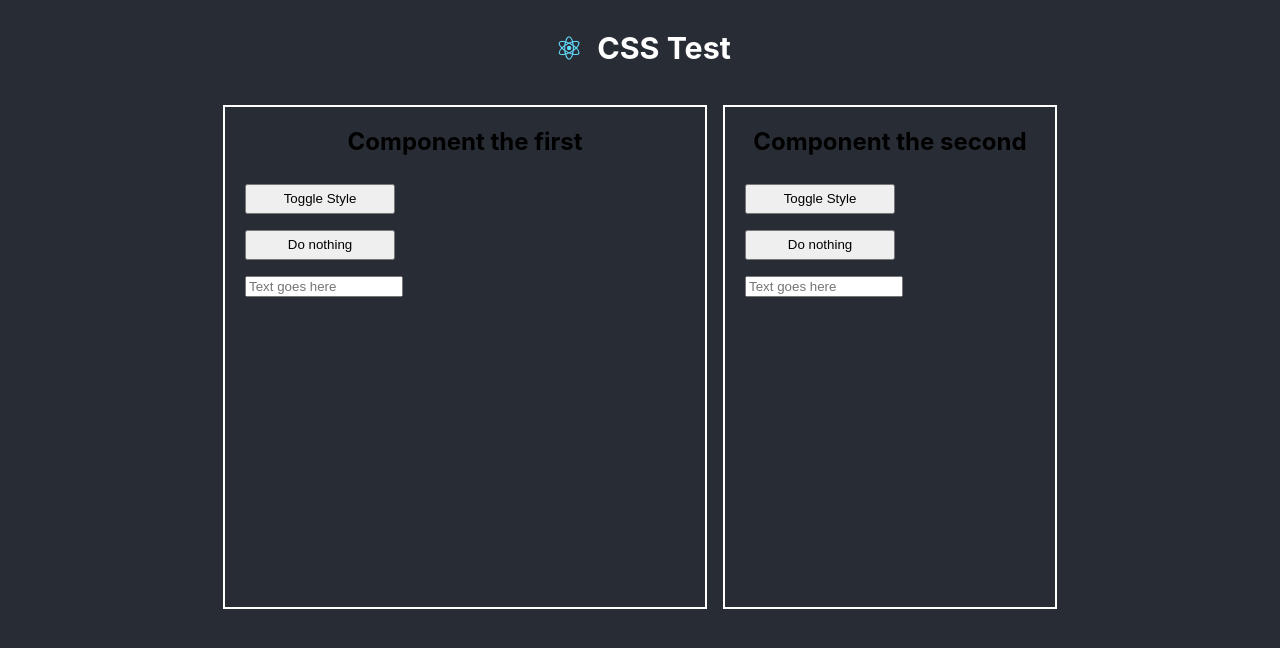
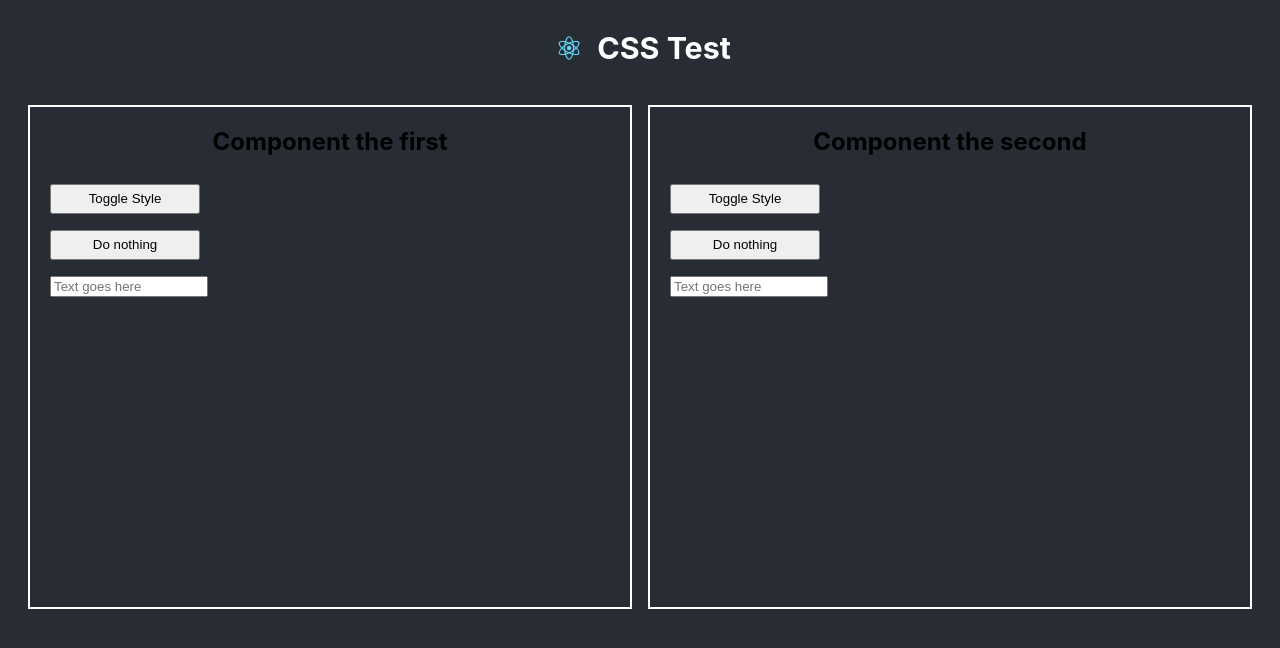
Before and after one commit to daveogle85/css, a React (Create React App) app in the folder my-app/: page / in a window 1280 px wide. Shown: the top 648 px of the page. Built offline with nearby package versions, Linux system fonts and the light colour scheme; the HTML template or start-up script is replaced by a standard one.

Commit message:
revert to pure

```diff
--- a/my-app/src/App.tsx
+++ b/my-app/src/App.tsx
@@ -1,8 +1,7 @@
-// import ChildComponent from "components/child";
+import ChildComponent from "components/child";
 // import ChildComponent from "components/funcChild";
-import ChildComponent from "components/emotionChild";
-/** @jsx jsx */
-import { css, jsx } from "@emotion/core";
+// import ChildComponent from "components/emotionChild";
+// import { css, jsx } from "@emotion/core";
 import React from "react";
 // import classnames from "classnames";
 import logo from "./logo.svg";
@@ -10,18 +9,18 @@ import logo from "./logo.svg";
 import "./App.css";
 
 // Test css
-// import './pure.css';
+import "./pure.css";
 
 // Test scss
-import "./app.scss";
+// import "./app.scss";
 
 // Test functional css
 // import "./functional.scss";
 
 // Test Emotion
-const secondChildStyle = css`
-  width: 350px;
-`;
+// const secondChildStyle = css`
+//   width: 350px;
+// `;
 
 const App: React.FC = () => {
   return (
@@ -39,7 +38,8 @@ const App: React.FC = () => {
         )}
       > */}
         <ChildComponent title="Component the first" />
-        <ChildComponent title="Component the second" style={secondChildStyle} />
+        <ChildComponent title="Component the second" />
+        {/* <ChildComponent title="Component the second" style={secondChildStyle} /> */}
       </div>
     </div>
   );
```
